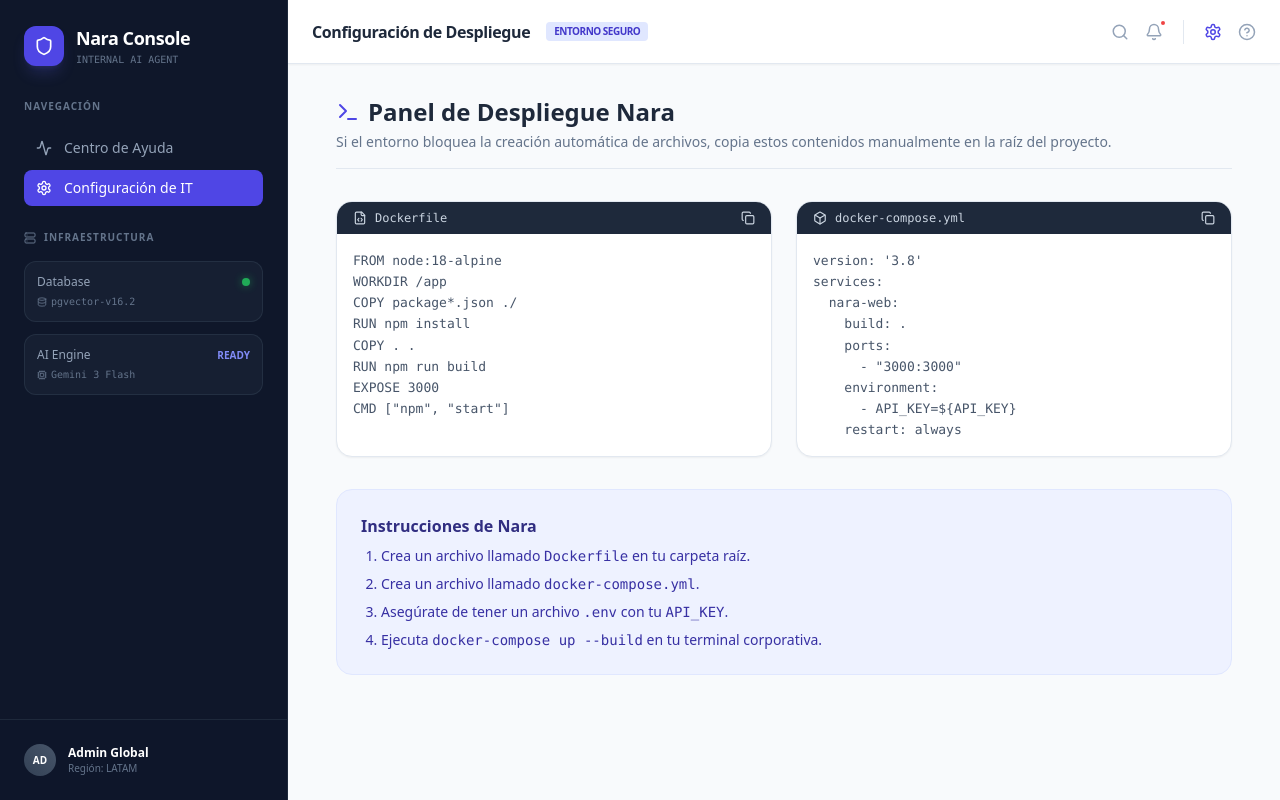
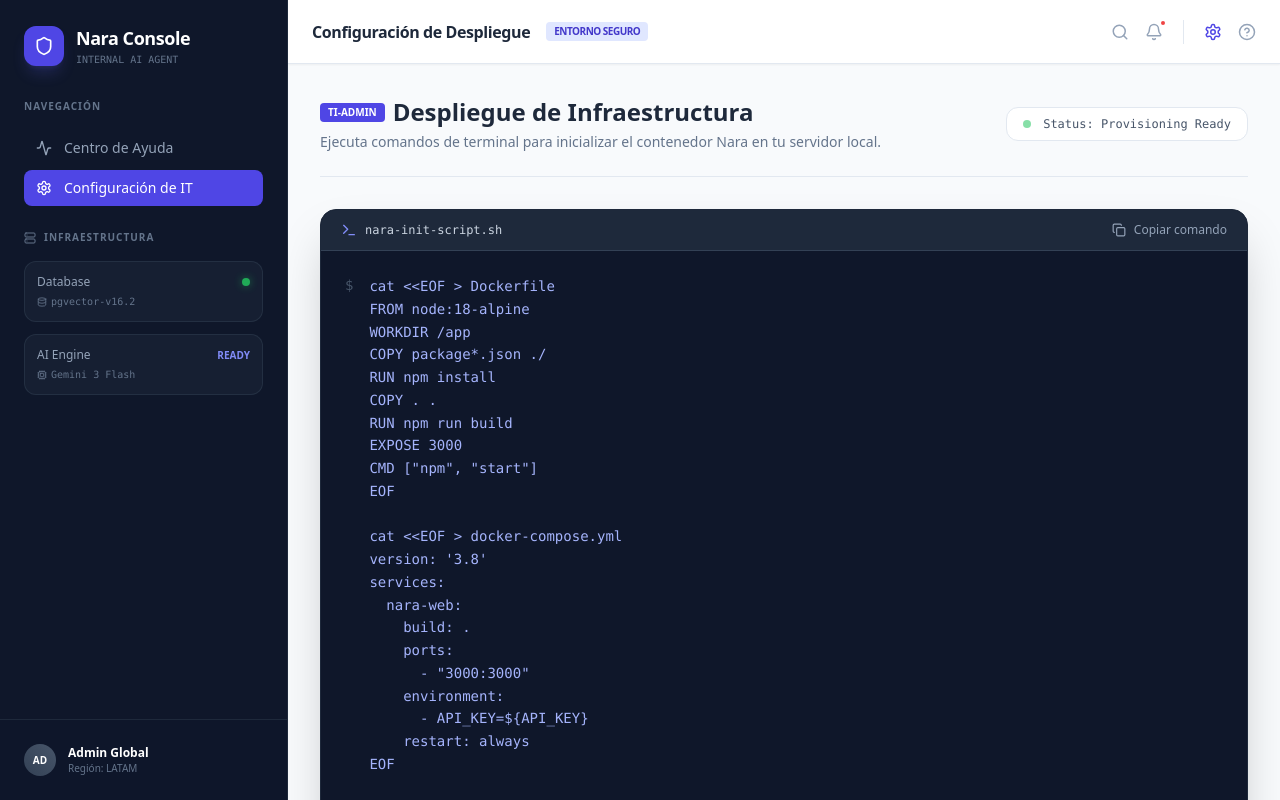
Before and after one commit to oscargarciaIA/naraia, a React (Vite) app: page / in a window 1280 px wide. Both pictures are taken after a click on the button "Configuración de IT". Built offline with nearby package versions, Linux system fonts and the light colour scheme.

Commit message:
feat: Add one-liner command for Docker deployment
Introduce a new command-line setup script that generates Dockerfile and docker-compose.yml. This bypasses file creation restrictions in certain deployment environments.

Also updates metadata to v1.2.2 and imports new icons for enhanced UI.

```diff
--- a/components/SetupView.tsx
+++ b/components/SetupView.tsx
@@ -1,17 +1,20 @@
 
 import React, { useState } from 'react';
-import { Copy, Check, Terminal, FileCode, Box } from 'lucide-react';
+import { Copy, Check, Terminal, FileCode, Box, Code2, Command, Cpu } from 'lucide-react';
 
-const DOCKERFILE_CONTENT = `FROM node:18-alpine
+const SETUP_SCRIPT = `cat <<EOF > Dockerfile
+FROM node:18-alpine
 WORKDIR /app
 COPY package*.json ./
 RUN npm install
 COPY . .
 RUN npm run build
 EXPOSE 3000
-CMD ["npm", "start"]`;
+CMD ["npm", "start"]
+EOF
 
-const DOCKER_COMPOSE_CONTENT = `version: '3.8'
+cat <<EOF > docker-compose.yml
+version: '3.8'
 services:
   nara-web:
     build: .
@@ -19,7 +22,10 @@ services:
       - "3000:3000"
     environment:
       - API_KEY=\${API_KEY}
-    restart: always`;
+    restart: always
+EOF
+
+echo "✅ Archivos de infraestructura generados por Nara con éxito."`;
 
 const SetupView: React.FC = () => {
   const [copied, setCopied] = useState<string | null>(null);
@@ -31,65 +37,93 @@ const SetupView: React.FC = () => {
   };
 
   return (
-    <div className="flex-1 overflow-y-auto bg-slate-50 p-8">
-      <div className="max-w-4xl mx-auto space-y-8">
-        <header className="border-b border-slate-200 pb-4">
-          <h2 className="text-2xl font-bold text-slate-800 flex items-center gap-2">
-            <Terminal className="text-indigo-600" /> Panel de Despliegue Nara
-          </h2>
-          <p className="text-slate-500 text-sm mt-1">
-            Si el entorno bloquea la creación automática de archivos, copia estos contenidos manualmente en la raíz del proyecto.
-          </p>
+    <div className="flex-1 overflow-y-auto bg-[#f8fafc] p-4 md:p-8">
+      <div className="max-w-5xl mx-auto space-y-8">
+        {/* Header con estilo Dashboard de TI */}
+        <header className="flex flex-col md:flex-row md:items-center justify-between gap-4 border-b border-slate-200 pb-6">
+          <div>
+            <div className="flex items-center gap-2 mb-1">
+              <span className="px-2 py-0.5 bg-indigo-600 text-white text-[10px] font-bold rounded">TI-ADMIN</span>
+              <h2 className="text-2xl font-bold text-slate-800">Despliegue de Infraestructura</h2>
+            </div>
+            <p className="text-slate-500 text-sm">Ejecuta comandos de terminal para inicializar el contenedor Nara en tu servidor local.</p>
+          </div>
+          <div className="flex gap-2">
+            <div className="bg-white px-4 py-2 rounded-xl border border-slate-200 flex items-center gap-3">
+              <div className="w-2 h-2 bg-green-500 rounded-full animate-pulse"></div>
+              <span className="text-xs font-mono text-slate-600">Status: Provisioning Ready</span>
+            </div>
+          </div>
         </header>
 
-        <div className="grid grid-cols-1 md:grid-cols-2 gap-6">
-          {/* Dockerfile Card */}
-          <div className="bg-white rounded-2xl shadow-sm border border-slate-200 overflow-hidden">
-            <div className="bg-slate-800 px-4 py-2 flex justify-between items-center text-slate-300">
-              <div className="flex items-center gap-2 text-xs font-mono">
-                <FileCode size={14} /> Dockerfile
+        {/* Bloque de Script de Terminal (Solución al error de archivos) */}
+        <section className="bg-slate-900 rounded-2xl shadow-2xl overflow-hidden border border-slate-800">
+          <div className="px-5 py-3 bg-slate-800 flex justify-between items-center border-b border-slate-700">
+            <div className="flex items-center gap-2">
+              <Terminal size={16} className="text-indigo-400" />
+              <span className="text-xs font-mono text-slate-300">nara-init-script.sh</span>
             </div>
             <button
-                onClick={() => copyToClipboard(DOCKERFILE_CONTENT, 'df')}
-                className="hover:text-white transition-colors"
+              onClick={() => copyToClipboard(SETUP_SCRIPT, 'script')}
+              className="flex items-center gap-2 text-xs font-medium text-slate-400 hover:text-white transition-colors"
             >
-                {copied === 'df' ? <Check size={14} className="text-green-400" /> : <Copy size={14} />}
+              {copied === 'script' ? (
+                <><Check size={14} className="text-green-400" /> Copiado</>
+              ) : (
+                <><Copy size={14} /> Copiar comando</>
+              )}
             </button>
           </div>
-            <pre className="p-4 text-[13px] font-mono text-slate-600 overflow-x-auto leading-relaxed">
-              {DOCKERFILE_CONTENT}
-            </pre>
+          <div className="p-6 font-mono text-sm">
+            <div className="flex gap-4">
+              <span className="text-slate-600 select-none">$</span>
+              <code className="text-indigo-300 break-all leading-relaxed whitespace-pre-wrap">
+                {SETUP_SCRIPT}
+              </code>
             </div>
+          </div>
+          <div className="px-5 py-2 bg-slate-900/50 text-[10px] text-slate-500 flex items-center gap-2 italic">
+            <Command size={10} /> Copia este bloque y pégalo en tu terminal (CMD, Bash o PowerShell) para crear los archivos automáticamente.
+          </div>
+        </section>
 
-          {/* Docker Compose Card */}
-          <div className="bg-white rounded-2xl shadow-sm border border-slate-200 overflow-hidden">
-            <div className="bg-slate-800 px-4 py-2 flex justify-between items-center text-slate-300">
-              <div className="flex items-center gap-2 text-xs font-mono">
-                <Box size={14} /> docker-compose.yml
+        <div className="grid grid-cols-1 lg:grid-cols-3 gap-6">
+          <div className="lg:col-span-2 space-y-6">
+            <div className="bg-white p-6 rounded-2xl border border-slate-200 shadow-sm">
+              <h3 className="font-bold text-slate-800 mb-4 flex items-center gap-2">
+                <Cpu size={18} className="text-indigo-600" /> Requisitos de Nodo
+              </h3>
+              <div className="space-y-4">
+                <div className="flex items-start gap-3 p-3 bg-slate-50 rounded-xl border border-slate-100">
+                  <div className="mt-1"><Box size={16} className="text-slate-400" /></div>
+                  <div>
+                    <p className="text-sm font-bold text-slate-700">Docker Engine v20.10+</p>
+                    <p className="text-xs text-slate-500">Asegúrate de tener Docker Desktop iniciado.</p>
                   </div>
-              <button
-                onClick={() => copyToClipboard(DOCKER_COMPOSE_CONTENT, 'dc')}
-                className="hover:text-white transition-colors"
-              >
-                {copied === 'dc' ? <Check size={14} className="text-green-400" /> : <Copy size={14} />}
-              </button>
                 </div>
-            <pre className="p-4 text-[13px] font-mono text-slate-600 overflow-x-auto leading-relaxed">
-              {DOCKER_COMPOSE_CONTENT}
-            </pre>
+                <div className="flex items-start gap-3 p-3 bg-slate-50 rounded-xl border border-slate-100">
+                  <div className="mt-1"><Code2 size={16} className="text-slate-400" /></div>
+                  <div>
+                    <p className="text-sm font-bold text-slate-700">Variable de Entorno API_KEY</p>
+                    <p className="text-xs text-slate-500">Nara requiere acceso al API de Gemini para procesar lenguaje natural.</p>
+                  </div>
+                </div>
+              </div>
             </div>
           </div>
 
-        <div className="bg-indigo-50 border border-indigo-100 p-6 rounded-2xl">
-          <h3 className="font-bold text-indigo-900 mb-2 flex items-center gap-2">
-             Instrucciones de Nara
-          </h3>
-          <ol className="text-sm text-indigo-800 space-y-2 list-decimal ml-5">
-            <li>Crea un archivo llamado <code>Dockerfile</code> en tu carpeta raíz.</li>
-            <li>Crea un archivo llamado <code>docker-compose.yml</code>.</li>
-            <li>Asegúrate de tener un archivo <code>.env</code> con tu <code>API_KEY</code>.</li>
-            <li>Ejecuta <code>docker-compose up --build</code> en tu terminal corporativa.</li>
-          </ol>
+          <div className="bg-indigo-600 rounded-2xl p-6 text-white shadow-lg shadow-indigo-200 flex flex-col justify-between">
+            <div>
+              <h3 className="font-bold text-lg mb-2">Soporte Express Nara</h3>
+              <p className="text-indigo-100 text-xs leading-relaxed opacity-90">
+                Si encuentras errores de permisos 403 o archivos bloqueados por la política de seguridad corporativa, contacta al administrador de infra o utiliza el comando manual proporcionado.
+              </p>
+            </div>
+            <div className="mt-8 pt-6 border-t border-indigo-500/30">
+              <p className="text-[10px] font-mono uppercase tracking-widest text-indigo-200">System Version</p>
+              <p className="text-sm font-bold">NARA-ENTERPRISE-v1.2.2</p>
+            </div>
+          </div>
         </div>
       </div>
     </div>
--- a/metadata.json
+++ b/metadata.json
@@ -1,6 +1,6 @@
 {
-  "name": "Nara - Asistente Virtual TI v1.2.1",
-  "description": "Interfaz de chat corporativa de Nara. Incluye módulo de configuración técnica y soporte para despliegue manual de Docker.",
-  "version": "1.2.1",
+  "name": "Nara - Asistente Virtual TI v1.2.2",
+  "description": "Interfaz de chat corporativa de Nara. Incluye comando 'One-Liner' para saltar bloqueos de creación de archivos en el despliegue Docker.",
+  "version": "1.2.2",
   "requestFramePermissions": []
 }
```
Lines whose indentation alone changed are shown as unchanged.
